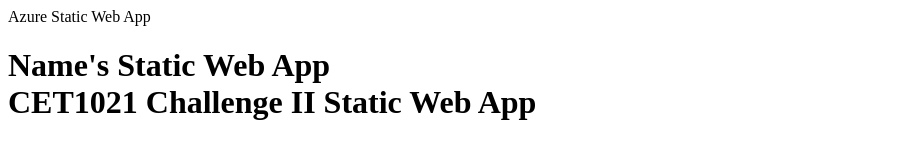
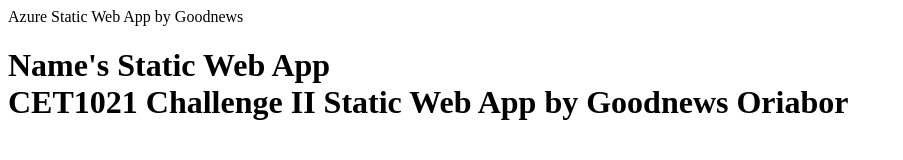
Before and after one commit to oriagome/goodnews, a plain HTML site: page files/index.html in a window 1280 px wide. Shown: the whole page, without its empty margins (0-903 px from the left). Drawn offline with Linux system fonts and the light colour scheme.

Commit message:
Update index.html

```diff
--- a/files/index.html
+++ b/files/index.html
@@ -1,6 +1,6 @@
 <html>
-<head>Azure Static Web App</head>
+<head>Azure Static Web App by Goodnews</head>
 <body>
-<h1>Name's Static Web App<br>CET1021 Challenge II Static Web App</h1>
+<h1>Name's Static Web App<br>CET1021 Challenge II Static Web App by Goodnews Oriabor</h1>
 </body>
 </html>
```
